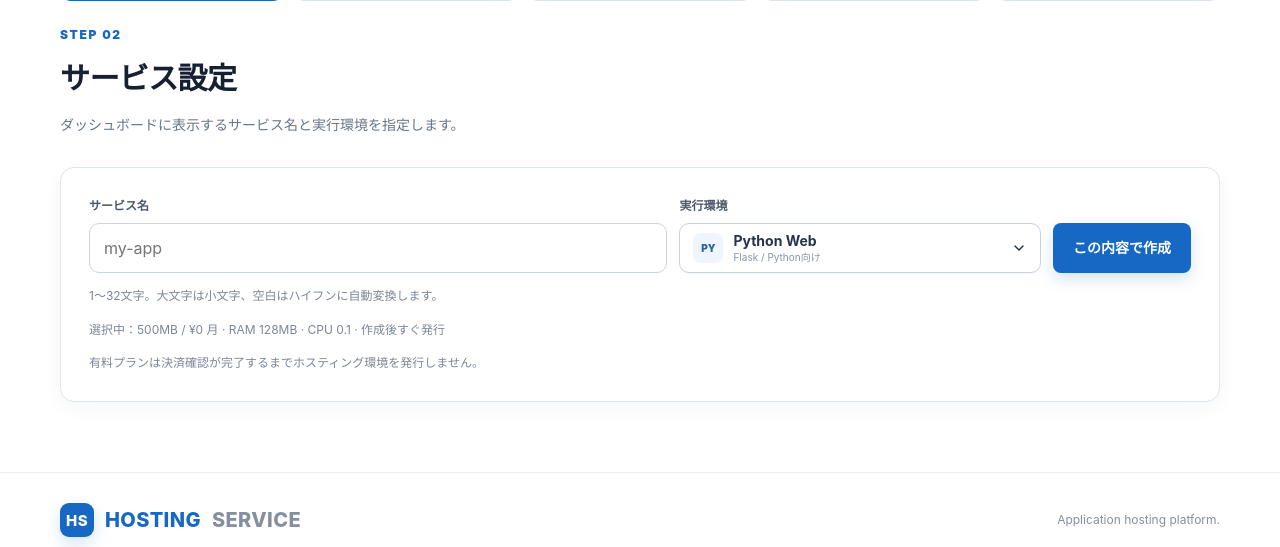
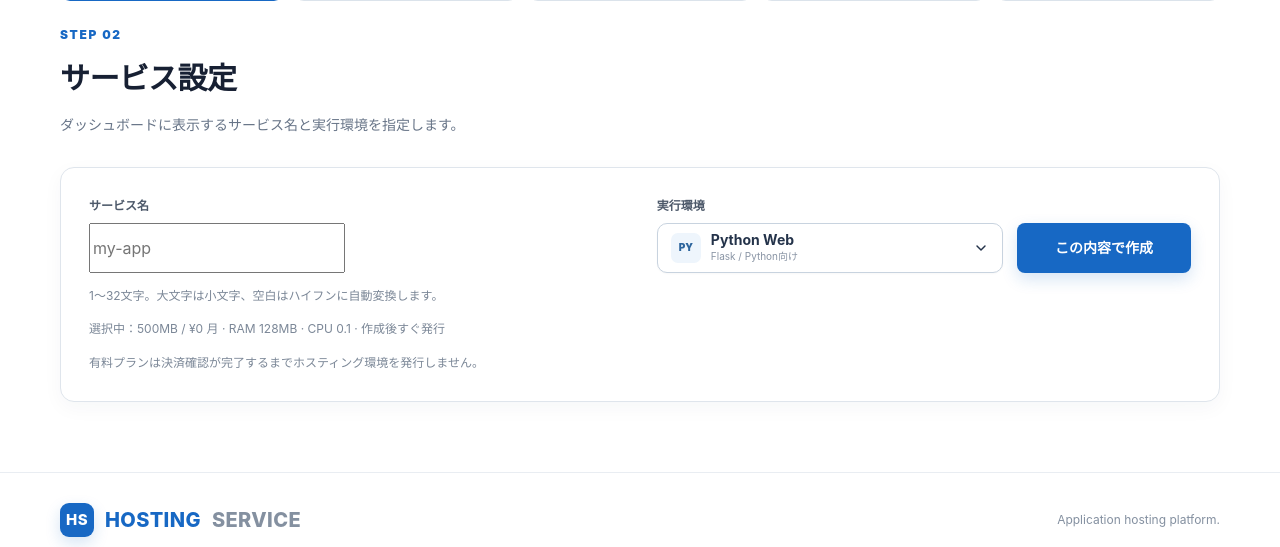
Before and after one commit to ritsu1000000-maker/sandbox, a Flask app: page /create in a window 1280 px wide. Shown: the part 649-1196 px from the top of the page. Run offline with Flask 3, Linux system fonts and the light colour scheme; the visitor is signed in with stand-in values (Sample User, id 1); data comes from the database, SQL or seed files in the repository; some libraries are stand-ins or nearby versions.

Commit message:
Fix hosting form column alignment structurally

```diff
--- a/rental-server/templates/create.html
+++ b/rental-server/templates/create.html
@@ -2,9 +2,15 @@
 {% block title %}新規サービス｜Hosting Service{% endblock %}
 {% block head %}
 <style>
-.hosting-create-grid{align-items:start}
-.hosting-create-grid .create-btn{align-self:start;margin-top:27px}
-@media(max-width:1000px){.hosting-create-grid .create-btn{margin-top:0}}
+.hosting-form-layout{display:grid;grid-template-columns:minmax(0,1.6fr) minmax(320px,1fr) auto;gap:14px;align-items:start}
+.hosting-control{min-width:0}
+.hosting-control>label{display:block;font-size:12px;font-weight:800;margin:0 0 7px;color:#4d596a;height:20px;line-height:20px}
+.hosting-control input,.hosting-control .select-trigger{height:50px}
+.hosting-submit-wrap{padding-top:27px}
+.hosting-submit-wrap .create-btn{height:50px;min-width:174px;white-space:nowrap}
+.hosting-name-note{font-size:12px;color:#7b8797;margin:13px 0 0}
+@media(max-width:1000px){.hosting-form-layout{grid-template-columns:1fr 1fr}.hosting-submit-wrap{grid-column:1/-1;padding-top:0}.hosting-submit-wrap .create-btn{width:100%}}
+@media(max-width:640px){.hosting-form-layout{grid-template-columns:1fr}.hosting-submit-wrap{grid-column:auto}}
 </style>
 {% endblock %}
 {% block content %}
@@ -23,13 +29,13 @@
     <div class="application-box">
       <form id="createForm">
         <input type="hidden" id="plan" value="free">
-        <div class="form-grid hosting-create-grid">
-          <div class="field">
+        <div class="hosting-form-layout">
+          <div class="hosting-control">
             <label for="name">サービス名</label>
             <input id="name" placeholder="my-app" autocomplete="off" maxlength="32" pattern="[a-z0-9](?:[a-z0-9-]{0,30}[a-z0-9])?" title="1〜32文字の英小文字・数字・ハイフンを使用できます。" required>
-            <p class="small-note">1〜32文字。大文字は小文字、空白はハイフンに自動変換します。</p>
+            <p class="hosting-name-note">1〜32文字。大文字は小文字、空白はハイフンに自動変換します。</p>
           </div>
-          <div class="field">
+          <div class="hosting-control">
             <label>実行環境</label>
             <div class="custom-select" data-custom-select>
               <input type="hidden" id="template" value="python-web">
@@ -41,7 +47,7 @@
               </div>
             </div>
           </div>
-          <button class="button button-primary create-btn" type="submit">この内容で作成</button>
+          <div class="hosting-submit-wrap"><button class="button button-primary create-btn" type="submit">この内容で作成</button></div>
         </div>
         <p class="small-note" id="selectedPlanText"></p>
         <p class="small-note">有料プランは決済確認が完了するまでホスティング環境を発行しません。</p>
```
